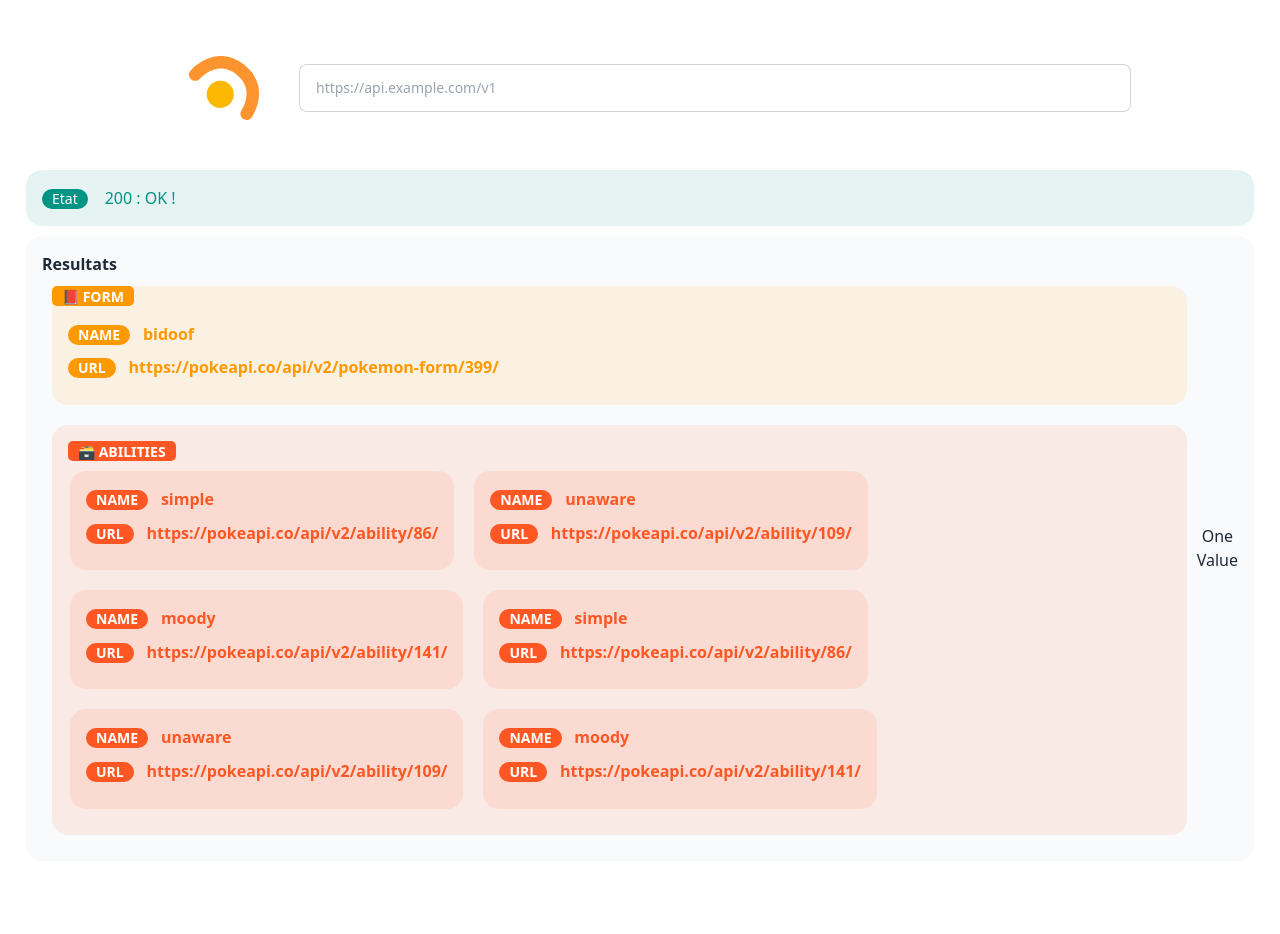
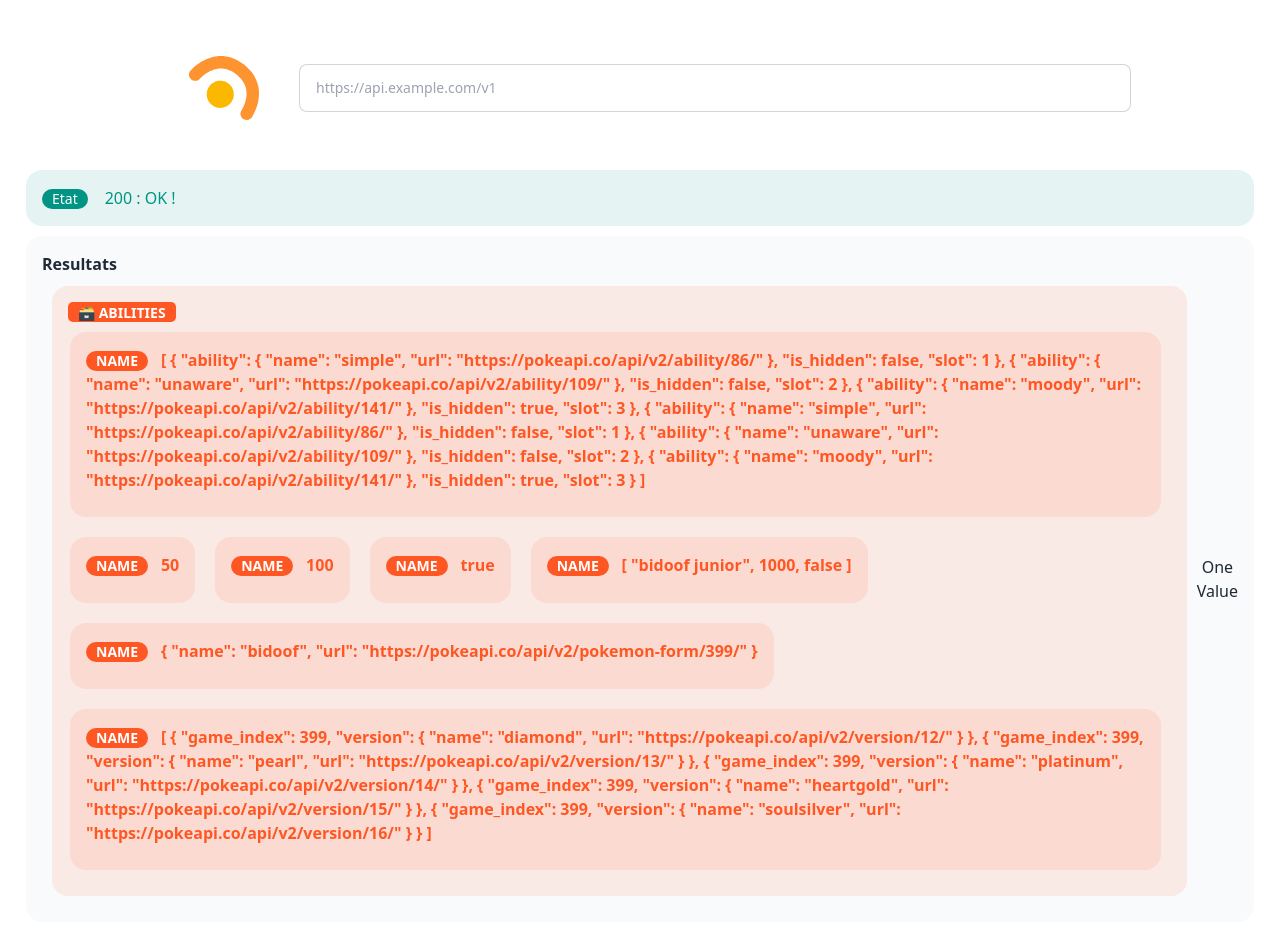
Before and after one commit to Vision-Data/app, a Vue app: page / in a window 1280 px wide. Shown: the top 934 px of the page. Before the commit the page ends 877 px from the top, so only its background shows below. Built offline with nearby package versions, Linux system fonts and the light colour scheme.

Commit message:
feat: add values in array

```diff
--- a/src/assets/bidoof.json
+++ b/src/assets/bidoof.json
@@ -49,15 +49,18 @@
             "slot": 3
         }
     ],
-    "base_experience": 50,
-    "base_experiencex2": "100",
-    "base_experiencex3": true,
-    "forms":
-        {
-            "name": "bidoof",
-            "url": "https://pokeapi.co/api/v2/pokemon-form/399/"
-        }
-    ,
+    "level": 50,
+    "power": "100",
+    "male": true,
+    "evolutions": [
+        "bidoof junior",
+        1000,
+        false
+    ],
+    "forms": {
+        "name": "bidoof",
+        "url": "https://pokeapi.co/api/v2/pokemon-form/399/"
+    },
     "game_indices": [
         {
             "game_index": 399,
--- a/src/components/Array.vue
+++ b/src/components/Array.vue
@@ -1,23 +1,43 @@
 <template>
-  <section :class="{ 'array-over': selection}" @mouseover="selection = true" @mouseout="selection = false">
-
-      <div class="alert array" :class="`alert-${color}`" >
-        <div class="flex-1">
-          <b class="badge border-transparent array-title tooltip" :class="`bg-${color}`" data-tip="Tableau">🗃 {{ name }}</b>
-          <div class="array-content">
-
-                <div class="alert array-container" :class="`alert-${color}`" v-for="(ability, index) in data.abilities" :key="ability.data" :data-id="index" >
-                  <div class="flex-1">
-                    <Value name="Name" :data="ability.ability.name === '' ? '(vide)' : ability.ability.name" color="error"/>
-                    <Value name="URL" :data="ability.ability.url" color="error"/>
-                  </div>
-                </div>
-
+  <section
+    :class="{ 'array-over': selection }"
+    @mouseover="selection = true"
+    @mouseout="selection = false"
+  >
+    <div class="alert array" :class="`alert-${color}`">
+      <div class="flex-1">
+        <b
+          class="badge border-transparent array-title tooltip"
+          :class="`bg-${color}`"
+          data-tip="Tableau"
+          >🗃 {{ name }}</b
+        >
+        <div class="array-content">
+          <div
+            class="alert array-container"
+            :class="`alert-${color}`"
+            v-for="(elt, index) in data"
+            :key="index"
+            :data-id="index"
+          >
+            <div class="flex-1">
+              <Value
+                name="Name"
+                :data="elt === '' ? '(vide)' : elt"
+                color="error"
+              />
+            </div>
           </div>
-          <button class="btn btn-xs selection-data" id="select" v-show="selection">SELECT</button>
         </div>
+        <button
+          class="btn btn-xs selection-data"
+          id="select"
+          v-show="selection"
+        >
+          SELECT
+        </button>
       </div>
-
+    </div>
   </section>
 </template>
 
@@ -28,12 +48,12 @@ import Value from "./Value.vue";
 export default {
   name: "Data",
   components: {
-    Value
+    Value,
   },
-  data: ()=>({
-    selection: false
+  data: () => ({
+    selection: false,
   }),
-  props: ['name','data','color']
+  props: ["name", "data", "color"],
 };
 </script>
 
@@ -71,7 +91,7 @@ export default {
   position: absolute;
   top: 0;
   left: 0;
-  padding: .2rem .5rem;
+  padding: 0.2rem 0.5rem;
   background-color: rgb(216, 216, 216);
   color: black;
   border-radius: 5px;
--- a/src/components/Response.vue
+++ b/src/components/Response.vue
@@ -12,7 +12,14 @@
       <div class="result-container">
         <b>Resultats</b>
         <template v-for="(component, index) in components" :key="index">
-          <component :is="component" :name="parameters[index].name" :data="parameters[index].data" :color="parameters[index].color" :isStandalone="parameters[index].isStandalone"> </component>
+          <component
+            :is="component"
+            :name="parameters[index].name"
+            :data="parameters[index].data"
+            :color="parameters[index].color"
+            :isStandalone="parameters[index].isStandalone"
+          >
+          </component>
         </template>
         <!-- <ValueComponent
           name="Expérience de Base"
@@ -20,7 +27,7 @@
           color="info"
           isStandalone="true"
         /> -->
-        <ObjectComponent name="Form" :data="pokemon" color="warning" />
+        <!-- <ObjectComponent name="Form" :data="pokemon" color="warning" /> -->
         <ArrayComponent name="Abilities" :data="pokemon" color="error" />
       </div>
       <button @click="one_value">One Value</button>
@@ -47,7 +54,7 @@ export default {
       id: 1,
       pokemon: bidoof,
       components: [],
-      parameters: []
+      parameters: [],
     };
   },
   methods: {
@@ -63,12 +70,23 @@ export default {
           typeof this.pokemon[key] === "boolean"
         ) {
           console.log("C'est une valeur unique");
-          this.components.push(markRaw(ValueComponent))
-          this.parameters.push({name: key, data: this.pokemon[key], color: "info", isStandalone:true })
-
+          this.components.push(markRaw(ValueComponent));
+          this.parameters.push({
+            name: key,
+            data: this.pokemon[key],
+            color: "info",
+            isStandalone: true,
+          });
         } else if (typeof this.pokemon[key] === "object") {
           if (Array.isArray(this.pokemon[key])) {
             console.log("C'est un tableau");
+            this.components.push(markRaw(ArrayComponent));
+            this.parameters.push({
+              name: key,
+              data: this.pokemon[key],
+              color: "warning",
+              isStandalone: true,
+            });
           } else {
             console.log("C'est un objet");
           }
```
